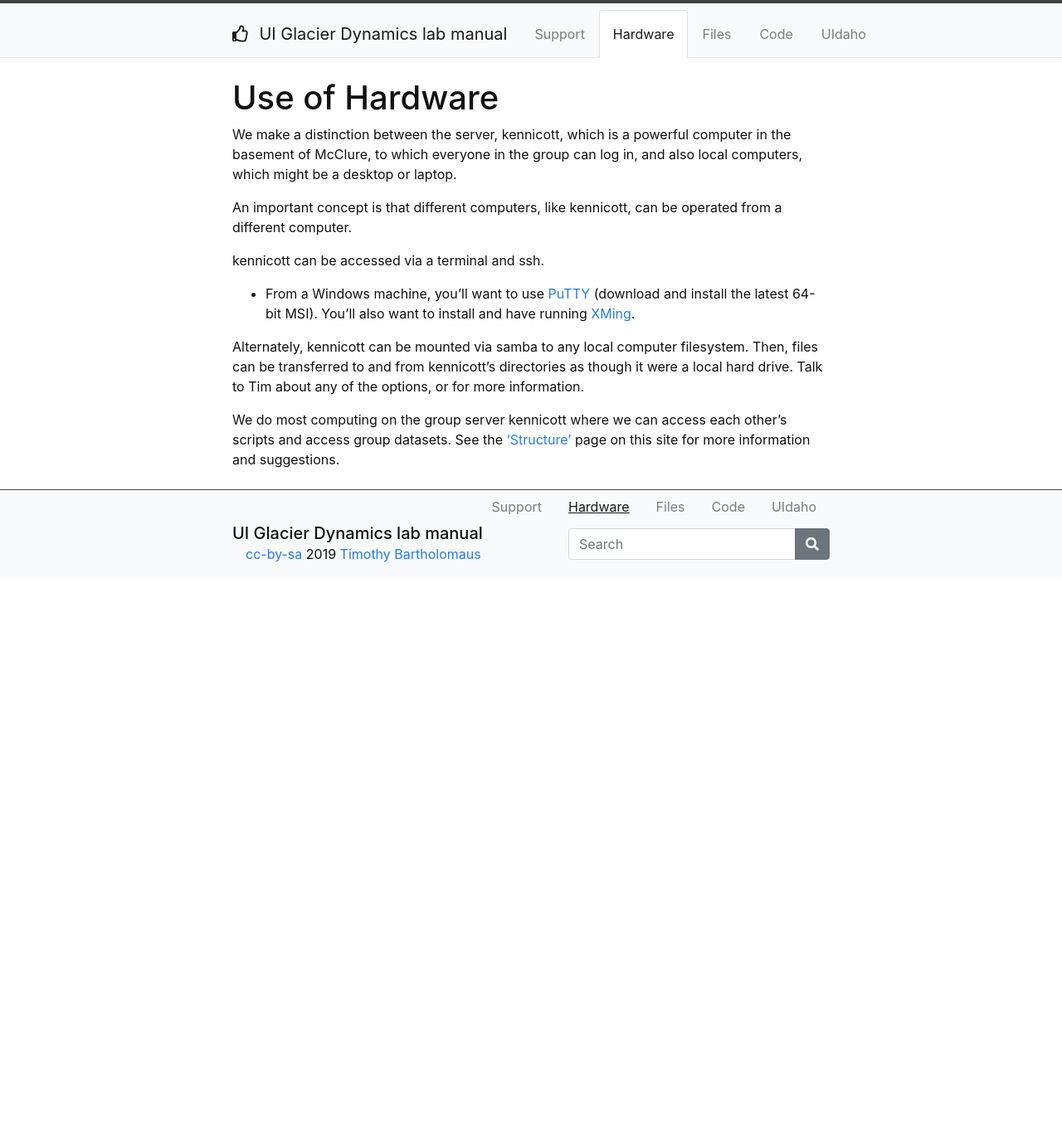
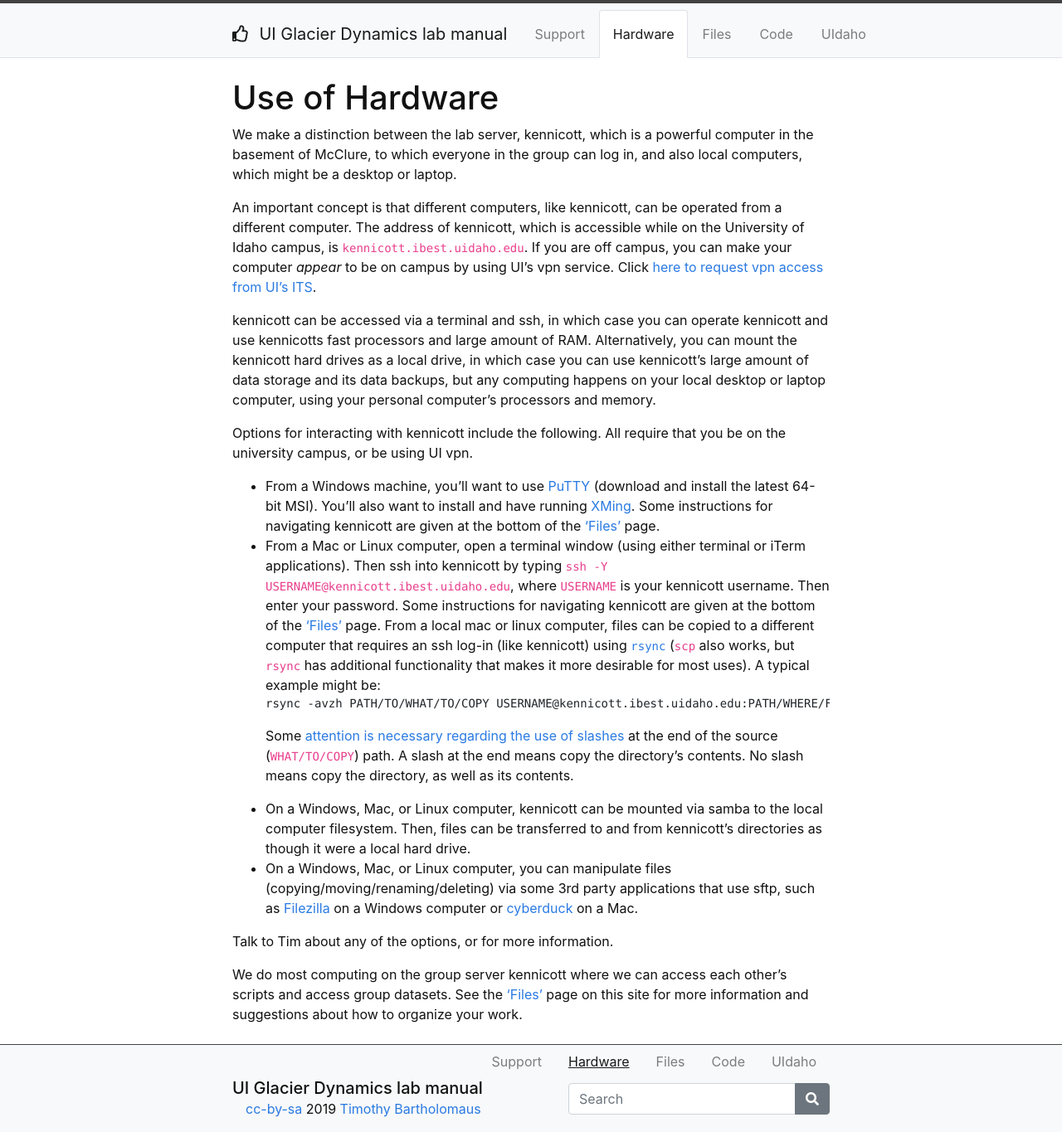
Before and after one commit to yoramterleth/uiglaciology, a Jekyll site: the page built from content/1-hardware.md, in a window 1280 px wide. Shown: the whole page at 83% size. Built offline with Jekyll 4.4.1, drawn with Linux system fonts in a browser that asks for light colours; before the commit the page ends 900 px from its top, so only the background shows below that.

Commit message:
Added specificity to how to access kennicott

````diff
--- a/content/1-hardware.md
+++ b/content/1-hardware.md
@@ -4,13 +4,22 @@ nav: true
 ---
 
 # Use of Hardware
-We make a distinction between the server, kennicott, which is a powerful computer in the basement of McClure, to which everyone in the group can log in, and also local computers, which might be a desktop or laptop.
+We make a distinction between the lab server, kennicott, which is a powerful computer in the basement of McClure, to which everyone in the group can log in, and also local computers, which might be a desktop or laptop.
 
-An important concept is that different computers, like kennicott, can be operated from a different computer.
+An important concept is that different computers, like kennicott, can be operated from a different computer.    The address of kennicott, which is accessible while on the University of Idaho campus, is `kennicott.ibest.uidaho.edu`.  If you are off campus, you can make your computer *appear* to be on campus by using UI's vpn service.  Click [here to request vpn access from UI's ITS](https://support.uidaho.edu/TDClient/40/Portal/Requests/ServiceDet?ID=599).
 
-kennicott can be accessed via a terminal and ssh.
-* From a Windows machine, you'll want to use [PuTTY](https://www.chiark.greenend.org.uk/~sgtatham/putty/latest.html) (download and install the latest 64-bit MSI).  You'll also want to install and have running [XMing](https://sourceforge.net/projects/xming/).
+kennicott can be accessed via a terminal and ssh, in which case you can operate kennicott and use kennicotts fast processors and large amount of RAM.  Alternatively, you can mount the kennicott hard drives as a local drive, in which case you can use kennicott's large amount of data storage and its data backups, but any computing happens on your local desktop or laptop computer, using your personal computer's processors and memory.
 
-Alternately, kennicott can be mounted via samba to any local computer filesystem.  Then, files can be transferred to and from kennicott's directories as though it were a local hard drive. Talk to Tim about any of the options, or for more information.
+Options for interacting with kennicott include the following.  All require that you be on the university campus, or be using UI vpn.
+* From a Windows machine, you'll want to use [PuTTY](https://www.chiark.greenend.org.uk/~sgtatham/putty/latest.html) (download and install the latest 64-bit MSI).  You'll also want to install and have running [XMing](https://sourceforge.net/projects/xming/).  Some instructions for navigating kennicott are given at the bottom of the ['Files'](https://tbartholomaus.github.io/uiglaciology/2-files/) page.
+* From a Mac or Linux computer, open a terminal window (using either terminal or iTerm applications).  Then ssh into kennicott by typing `ssh -Y USERNAME@kennicott.ibest.uidaho.edu`, where `USERNAME` is your kennicott username.  Then enter your password.  Some instructions for navigating kennicott are given at the bottom of the ['Files'](https://tbartholomaus.github.io/uiglaciology/2-files/) page.  From a local mac or linux computer, files can be copied to a different computer that requires an ssh log-in (like kennicott) using [`rsync`](https://www.google.com/search?q=rsync+examples) (`scp` also works, but `rsync` has additional functionality that makes it more desirable for most uses).  A typical example might be:
+```
+rsync -avzh PATH/TO/WHAT/TO/COPY USERNAME@kennicott.ibest.uidaho.edu:PATH/WHERE/FILE/OR/DIRECTORY/SHOULD/BE/COPIED/
+```
+Some [attention is necessary regarding the use of slashes](http://qdosmsq.dunbar-it.co.uk/blog/2013/02/rsync-to-slash-or-not-to-slash/) at the end of the source (`WHAT/TO/COPY`) path. A slash at the end means copy the directory's contents.  No slash means copy the directory, as well as its contents.
+* On a Windows, Mac, or Linux computer, kennicott can be mounted via samba to the local computer filesystem.  Then, files can be transferred to and from kennicott's directories as though it were a local hard drive.
+* On a Windows, Mac, or Linux computer, you can manipulate files (copying/moving/renaming/deleting) via some 3rd party applications that use sftp, such as [Filezilla](https://filezilla-project.org/) on a Windows computer or [cyberduck](https://cyberduck.io/) on a Mac.
 
-We do most computing on the group server kennicott where we can access each other's scripts and access group datasets.  See  the ['Structure'](https://tbartholomaus.github.io/uiglaciology/2-structure/) page on this site for more information and suggestions.
+Talk to Tim about any of the options, or for more information.
+
+We do most computing on the group server kennicott where we can access each other's scripts and access group datasets.  See  the ['Files'](https://tbartholomaus.github.io/uiglaciology/2-files/) page on this site for more information and suggestions about how to organize your work.
````
